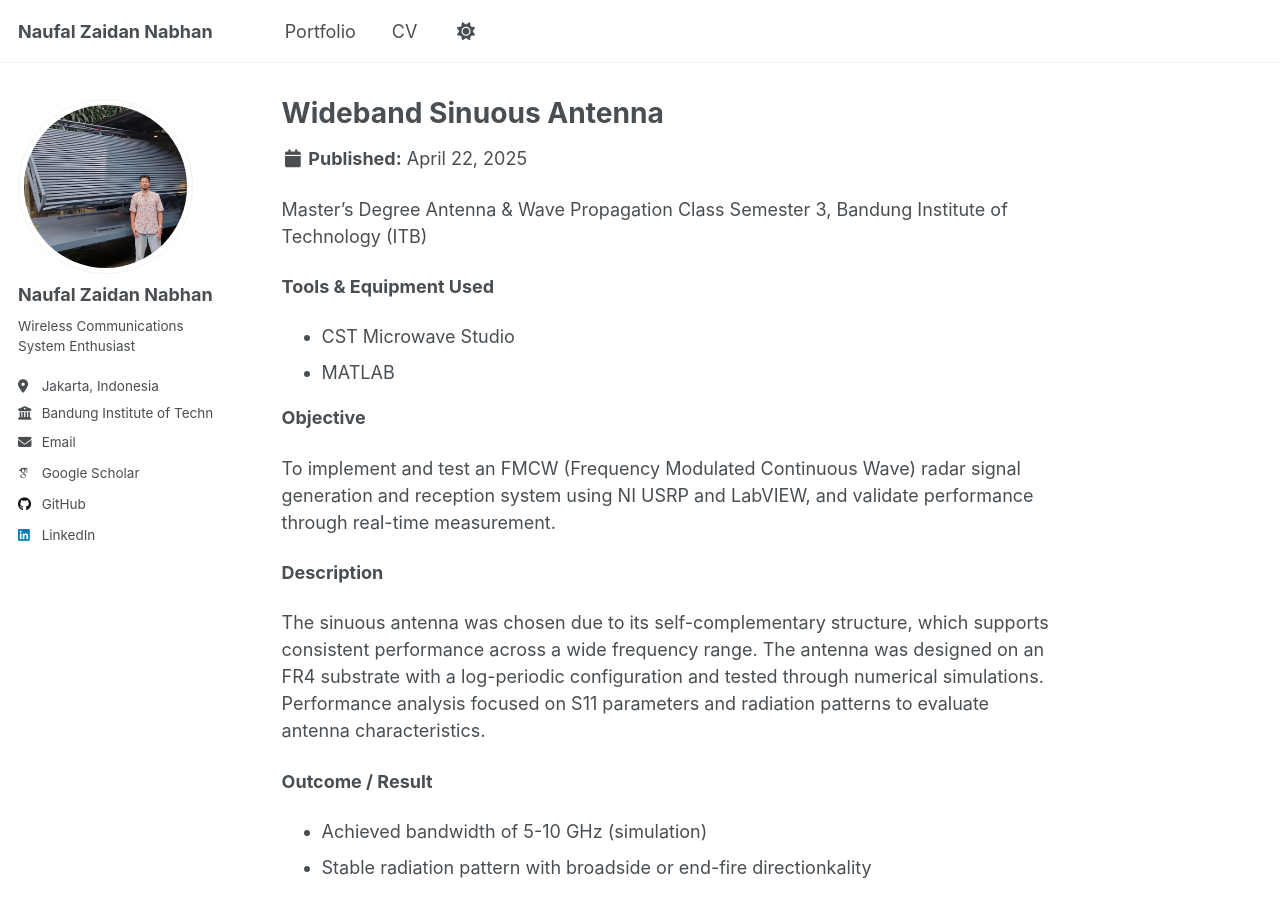
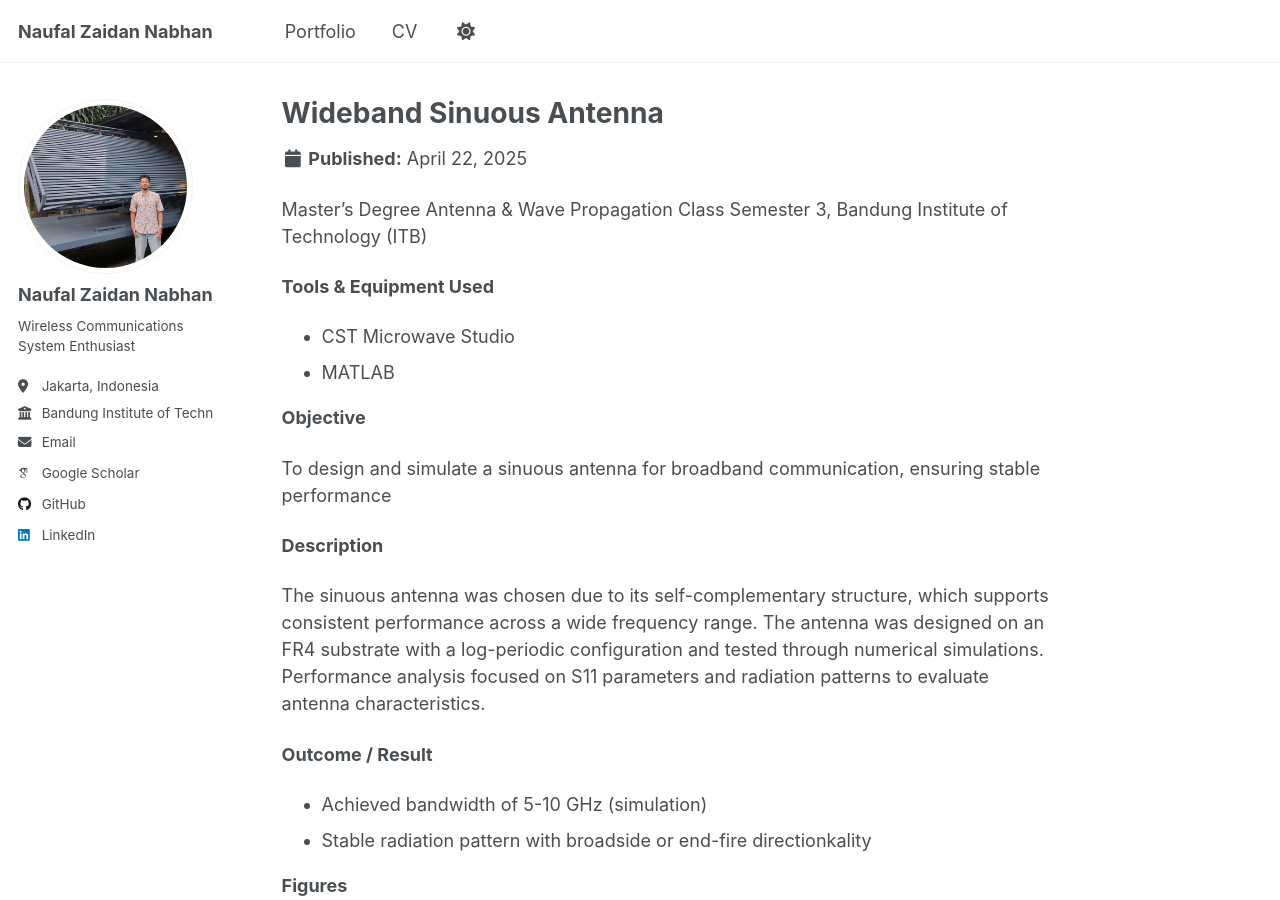
Before and after one commit to naufalzn/naufalzn.github.io, a Jekyll site: the page built from _portfolio/portfolio-2.md, in a window 1280 px wide and 900 px high. Built offline with Jekyll 4.4.1, drawn with Linux system fonts in a browser that asks for light colours; some web fonts are replaced.

Commit message:
Update portfolio-2.md

```diff
--- a/_portfolio/portfolio-2.md
+++ b/_portfolio/portfolio-2.md
@@ -12,7 +12,7 @@ Master's Degree Antenna & Wave Propagation Class Semester 3, Bandung Institute o
 
 **Objective**
 
-To implement and test an FMCW (Frequency Modulated Continuous Wave) radar signal generation and reception system using NI USRP and LabVIEW, and validate performance through real-time measurement.
+To design and simulate a sinuous antenna for broadband communication, ensuring stable performance
 
 **Description**
 
```
